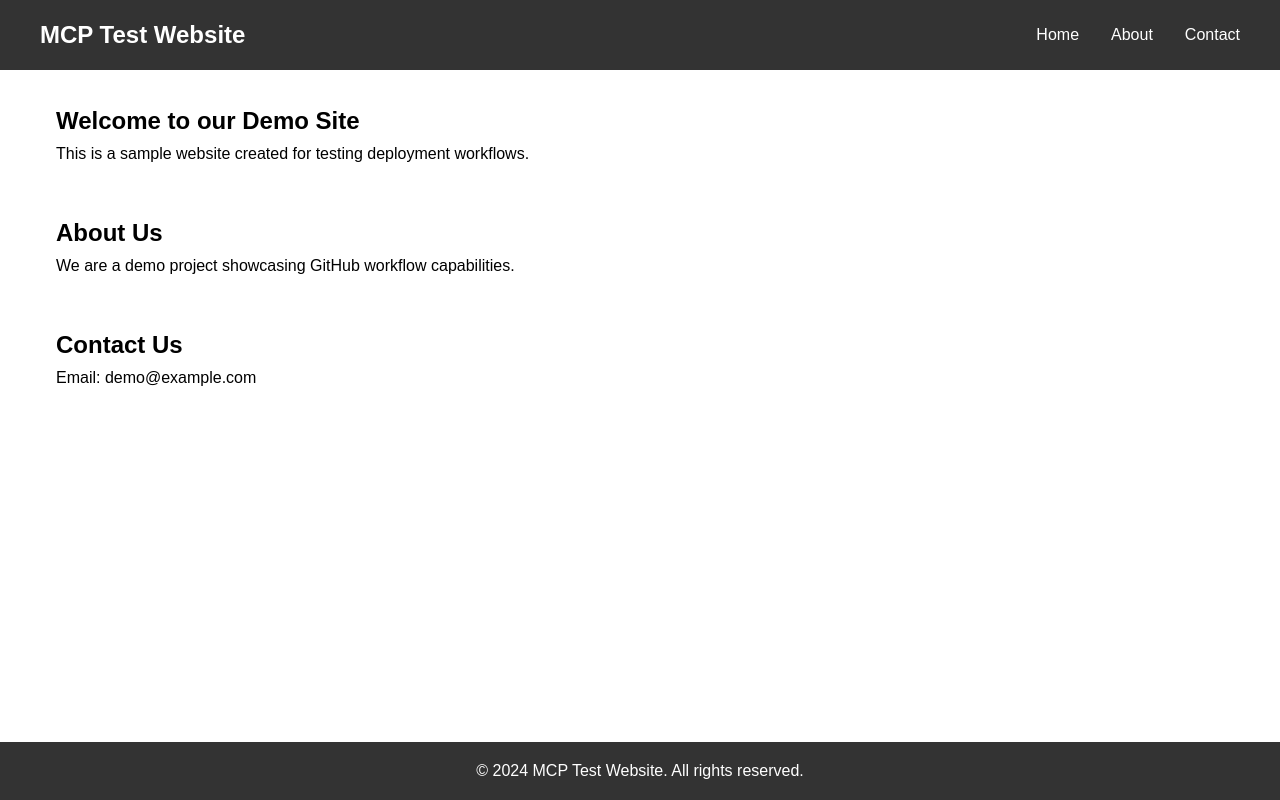
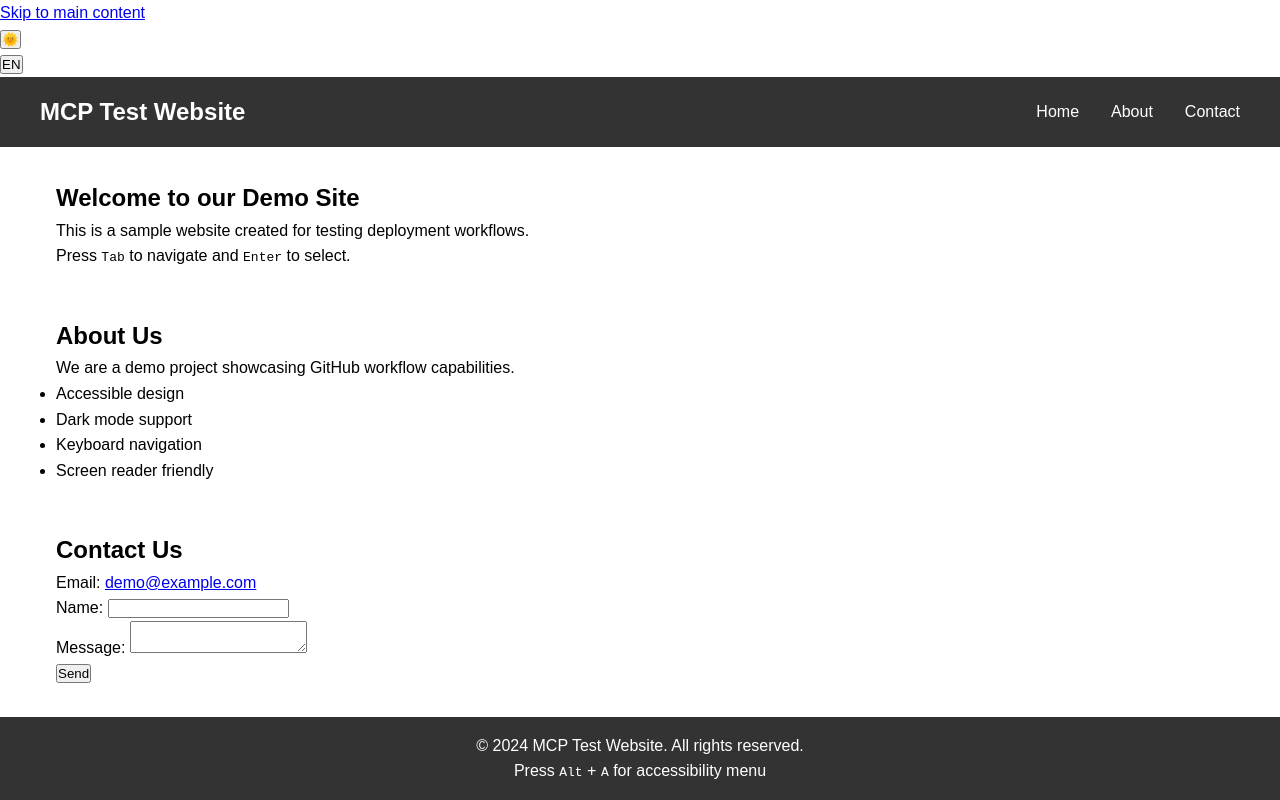
Before and after one commit to narsaskpvt/mcp-test-website-demo, a plain HTML site: page index.html in a window 1280 px wide. Drawn offline with Linux system fonts and the light colour scheme.

Commit message:
deploy: Update GitHub Pages with enhanced accessibility features

```diff
--- a/index.html
+++ b/index.html
@@ -5,34 +5,70 @@
     <meta name="viewport" content="width=device-width, initial-scale=1.0">
     <title>MCP Test Website</title>
     <link rel="stylesheet" href="styles.css">
+    <script defer src="script.js"></script>
 </head>
 <body>
-    <header>
-        <nav>
+    <a href="#main-content" class="skip-nav">Skip to main content</a>
+    <div class="theme-switch">
+        <button id="theme-toggle" aria-label="Toggle dark mode">
+            <span class="theme-toggle-text">🌞</span>
+        </button>
+    </div>
+    <div class="language-switch">
+        <button id="language-toggle" aria-label="Change language" aria-expanded="false">
+            <span class="current-language">EN</span>
+        </button>
+        <ul class="language-menu" role="menu" hidden>
+            <li role="menuitem"><button data-lang="en" aria-current="true">English</button></li>
+            <li role="menuitem"><button data-lang="es">Español</button></li>
+            <li role="menuitem"><button data-lang="fr">Français</button></li>
+        </ul>
+    </div>
+    <header role="banner">
+        <nav aria-label="Main navigation" role="navigation">
             <h1>MCP Test Website</h1>
-            <ul>
-                <li><a href="#home">Home</a></li>
-                <li><a href="#about">About</a></li>
-                <li><a href="#contact">Contact</a></li>
+            <ul role="menubar">
+                <li role="menuitem"><a href="#home" aria-current="page">Home</a></li>
+                <li role="menuitem"><a href="#about">About</a></li>
+                <li role="menuitem"><a href="#contact">Contact</a></li>
             </ul>
         </nav>
     </header>
-    <main>
-        <section id="home">
-            <h2>Welcome to our Demo Site</h2>
+    <main id="main-content" role="main" tabindex="-1">
+        <section id="home" aria-labelledby="home-title">
+            <h2 id="home-title">Welcome to our Demo Site</h2>
             <p>This is a sample website created for testing deployment workflows.</p>
+            <p>Press <kbd>Tab</kbd> to navigate and <kbd>Enter</kbd> to select.</p>
         </section>
-        <section id="about">
-            <h2>About Us</h2>
+        <section id="about" aria-labelledby="about-title">
+            <h2 id="about-title">About Us</h2>
             <p>We are a demo project showcasing GitHub workflow capabilities.</p>
+            <ul aria-label="Key features">
+                <li>Accessible design</li>
+                <li>Dark mode support</li>
+                <li>Keyboard navigation</li>
+                <li>Screen reader friendly</li>
+            </ul>
         </section>
-        <section id="contact">
-            <h2>Contact Us</h2>
-            <p>Email: demo@example.com</p>
+        <section id="contact" aria-labelledby="contact-title">
+            <h2 id="contact-title">Contact Us</h2>
+            <p>Email: <a href="mailto:demo@example.com" aria-label="Send email to demo@example.com">demo@example.com</a></p>
+            <form role="form" aria-label="Contact form">
+                <div class="form-group">
+                    <label for="name">Name:</label>
+                    <input type="text" id="name" name="name" required aria-required="true">
+                </div>
+                <div class="form-group">
+                    <label for="message">Message:</label>
+                    <textarea id="message" name="message" required aria-required="true"></textarea>
+                </div>
+                <button type="submit" aria-label="Send message">Send</button>
+            </form>
         </section>
     </main>
-    <footer>
+    <footer role="contentinfo">
         <p>&copy; 2024 MCP Test Website. All rights reserved.</p>
+        <p>Press <kbd>Alt</kbd> + <kbd>A</kbd> for accessibility menu</p>
     </footer>
 </body>
 </html>
```
